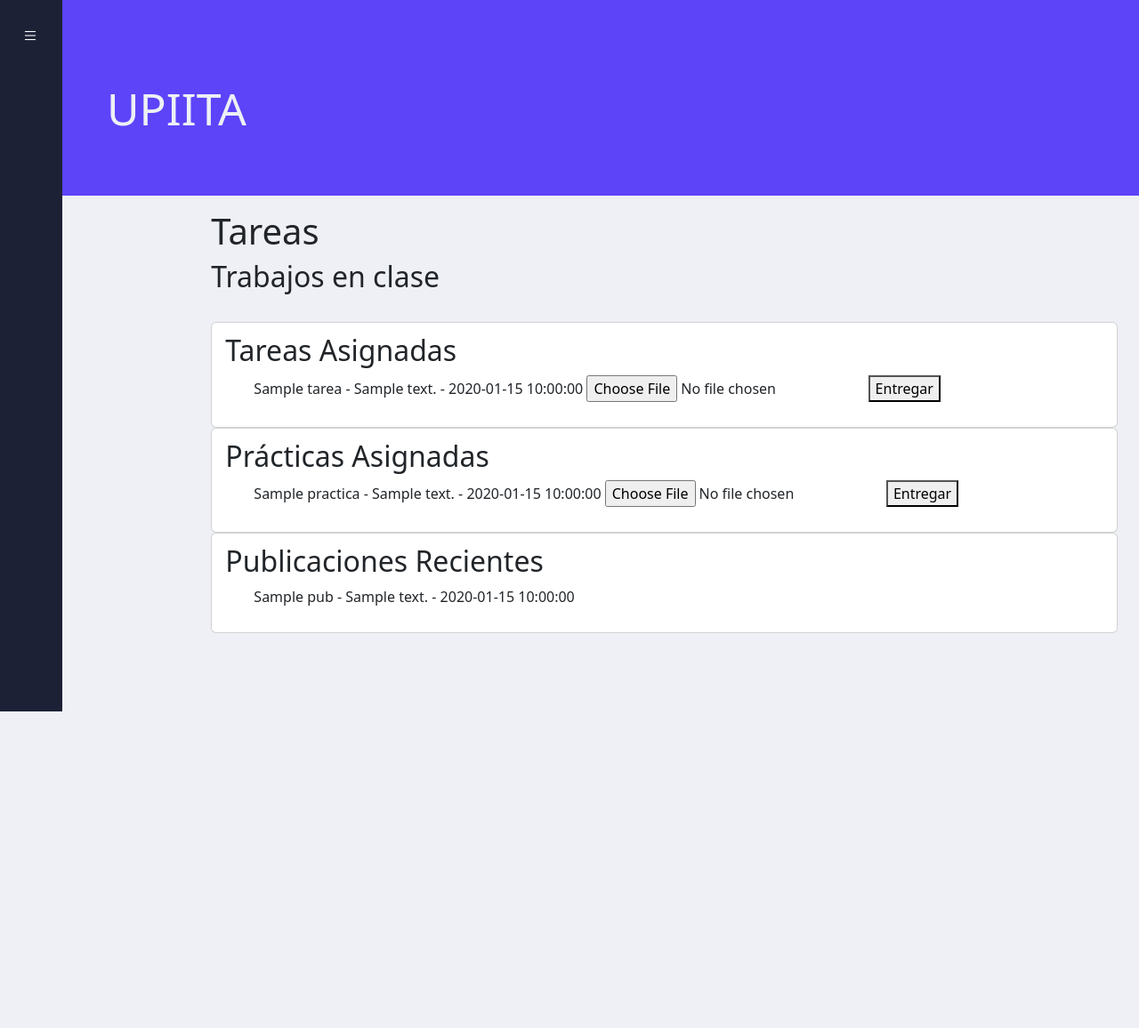
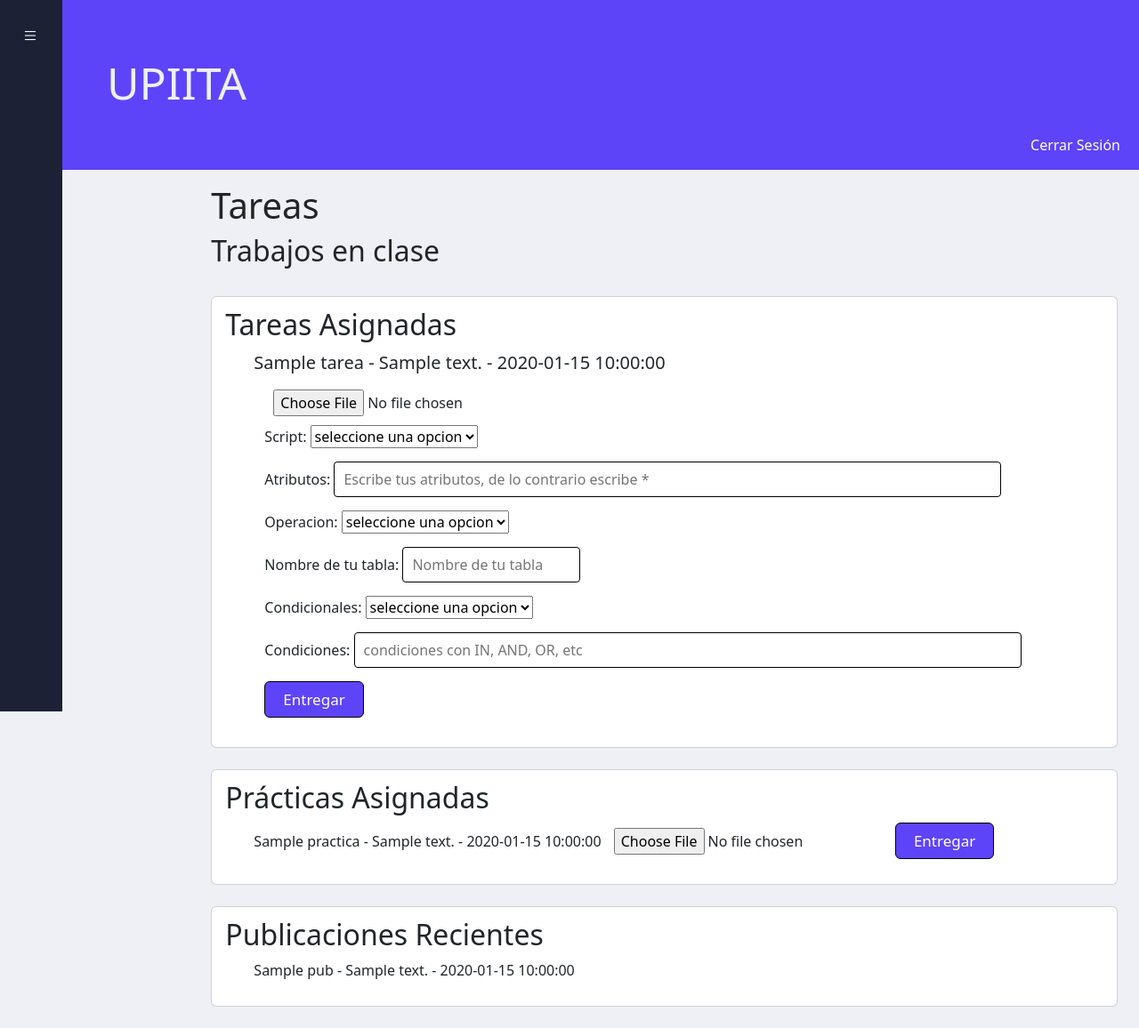
Before and after one commit to phantoooomCam/BDD, a Flask app: template templates/alumno.html in a window 1280 px wide. Shown: the whole page at 89% size. Before the commit the page ends 800 px from the top, so only its background shows below. Run offline with Flask 3, Linux system fonts and the light colour scheme; the template is opened without the code that fills it: most values are stand-ins (such as "Sample title", 1, 10 or a date in 2020); some libraries are stand-ins or nearby versions.

Commit message:
Avance a scripts en front-end

```diff
--- a/app.py
+++ b/app.py
@@ -241,8 +241,5 @@
 
     return response
 
-
-
-
 if __name__ == '__main__':
     app.run(host='0.0.0.0', port=1433,debug=True)
--- a/config.py
+++ b/config.py
@@ -1,6 +1,6 @@
 # config.py
 SQL_SERVER_CONFIG = {
-    'server': 'DESKTOP-J7QLO47\SQLEXPRESS',
+    'server': 'LAPTOP-IBUACG4H\SQLEXPRESS',
     'database': 'bdd',
     'trusted_connection': 'yes',  # Usar autenticación de Windows
 }
--- a/static/personalities.css
+++ b/static/personalities.css
@@ -2,10 +2,10 @@
     background-color: #EEF0F5;
 }
 .header {
-    padding: 20px; /* Espaciado interno del encabezado */
+    padding: 15px; /* Espaciado interno del encabezado */
     text-align: right; /* Alineación del texto a la derecha */
     position: relative; /* Posición relativa para posicionar el título */
-    padding-top: 200px;
+    padding-top: 150px;
     background-color: #5D44F9;
     transition: all 0.3s ease;
     color: #EEF0F5;
@@ -81,3 +81,61 @@
     flex-direction: column;
     padding: 12px 15px;
 }
+form{
+    background: transparent;
+}
+button{
+    background: transparent;
+    border: 1px solid black;
+    color: black;
+}
+.container{
+    display: flex;
+    flex-direction: column;
+    div{
+        margin: 5px 0;
+    }
+}
+.btn-cerrarsesion{
+    border: transparent;
+    color: white;
+}
+.info-tarea{
+    font-size: 20px;
+    font-weight: 500;
+}
+.btn-entregar{
+    background: #5D44F9;
+    border-radius: 6px;
+    color: white;
+    padding: 7px 20px;
+    font-size: 17px;
+    font-weight: 450;
+}
+.input-atributos{
+    width: 750px;
+    height: 40px;
+    margin: 5px 0;
+    border: 1.8px solid black;
+    border-radius: 4px;
+    outline: none;
+}
+.input-atributos:focus{
+    border: transparent;
+    border: 3px solid #0B63B6;
+}
+.input-tablas{
+    width: 200px;
+    height: 40px;
+    margin: 5px 0;
+    border: 1.8px solid black;
+    border-radius: 4px;
+    outline: none;
+}
+.input-tablas:focus{
+    border: transparent;
+    border: 3px solid #0B63B6;
+}
+input{
+    padding-left: 10px;
+}
--- a/templates/alumno.html
+++ b/templates/alumno.html
@@ -17,6 +17,9 @@
     <!-- Encabezado -->
     <header class="header">
         <h1 class="asignatura">UPIITA</h1>
+        <form action="/cerrarsesion" method="post">
+            <button class="btn-cerrarsesion" type="submit">Cerrar Sesión</button>
+        </form>
     </header>
 
     <div class="container-fluid">
@@ -50,16 +53,62 @@
                     <h2>Tareas Asignadas</h2>
                     <ul>
                         {% for tarea in tareas %}
-                            <li>{{ tarea.Titulo }} - {{ tarea.Descripcion }} - {{ tarea.Fecha }}
+                            <li><div class="info-tarea">{{ tarea.Titulo }} - {{ tarea.Descripcion }} - {{ tarea.Fecha }}</div>
                                 <form action="/entregar_tarea" method="post" enctype="multipart/form-data" style="display:inline;">
-                                    <input type="hidden" name="tarea_id" value="{{ tarea.TareaID }}">
-                                    <input type="file" name="archivo" required>
-                                    <button type="submit">Entregar</button>
+                                    <div class="container">
+                                        <div>
+                                            <input type="hidden" name="tarea_id" value="{{ tarea.TareaID }}">
+                                        </div>
+                                        <div>
+                                            <input type="file" name="archivo" required>
+                                        </div>
+                                        <div>Script:
+                                            <select>
+                                                <option value="">seleccione una opcion</option>
+                                                <option value="SELECT" class="tipo_consulta">SELECT</option>
+                                                <option value="DELETE" class="tipo_consulta">DELETE</option>
+                                                <option value="DROP TABLE" class="tipo_consulta">DROP TABLE</option>
+                                                <option value="INNER JOIN" class="tipo_consulta">INNER JOIN</option>
+                                                <option value="UPDATE" class="tipo_consulta">UPDATE</option>
+                                            </select>
+                                        </div>
+                                        <div>
+                                            Atributos:
+                                            <input type="text" name='tablas' class="input-atributos" placeholder="Escribe tus atributos, de lo contrario escribe *">
+                                        </div>
+                                        <div>
+                                            Operacion:
+                                            <select>
+                                                <option value="" class="resto-consulta">seleccione una opcion</option>
+                                                <option value="FROM" class="resto-consulta">FROM</option>
+                                                <option value="SET" class="resto-consulta">SET</option>
+                                            </select>
+                                        </div>
+                                        <div>
+                                            Nombre de tu tabla:
+                                            <input type="text" name='input-tablas'class='input-tablas' placeholder="Nombre de tu tabla">
+                                        </div>
+                                        <div>
+                                            Condicionales:
+                                            <select>
+                                                <option value="" class="condicional-script">seleccione una opcion</option>
+                                                <option value="" class="condicional-script">WHERE</option>
+                                                <option value="" class="condicional-script">INNER JOIN</option>
+                                            </select>
+                                        </div>
+                                        <div>
+                                            Condiciones:
+                                            <input type="text" class="input-atributos" placeholder="condiciones con IN, AND, OR, etc">
+                                        </div>
+                                        <div>
+                                            <button type="submit" class="btn-entregar">Entregar</button>
+                                        </div>
+                                    </div>
                                 </form>
                             </li>
                         {% endfor %}
                     </ul>
-                </div>
+                </div><br>
 
                 <div id="seccionPracticas" class="card">
                     <h2>Prácticas Asignadas</h2>
@@ -69,12 +118,12 @@
                                 <form action="/entregar_practica" method="post" enctype="multipart/form-data" style="display:inline;">
                                     <input type="hidden" name="practica_id" value="{{ practica.PracticaID }}">
                                     <input type="file" name="archivo" required>
-                                    <button type="submit">Entregar</button>
+                                    <button type="submit" class="btn-entregar">Entregar</button>
                                 </form>
                             </li>
                         {% endfor %}
                     </ul>
-                </div>
+                </div><br>
 
                 <div id="seccionPublicaciones" class="card">
                     <h2>Publicaciones Recientes</h2>
@@ -83,7 +132,7 @@
                             <li>{{ pub.Titulo }} - {{ pub.Descripcion }} - {{ pub.Fecha }}</li>
                         {% endfor %}
                     </ul>
-                </div>
+                </div><br>
             </main>
         </div>
     </div>
--- a/templates/gestion_escolar.html
+++ b/templates/gestion_escolar.html
@@ -22,7 +22,11 @@
         <h1 class="titulo">Gestion Escolar</h1>
         <nav class="barra navbar navbar-expand-lg navbar-light">
             <ul class="opciones-nav">
-                <li class="lista_item"><a href="/">Regresar al Inicio</a></li>
+                <li class="lista_item">
+                    <form action="/cerrarsesion" method="post">
+                        <button type="submit">Regresar al Inicio</button>
+                    </form>
+                </li>
             </ul>
         </nav>
     </header>
```
Also changed, not shown: static/gestion_escolar.css (+13 -0 lines), templates/profesor.html (+29 -2 lines).
